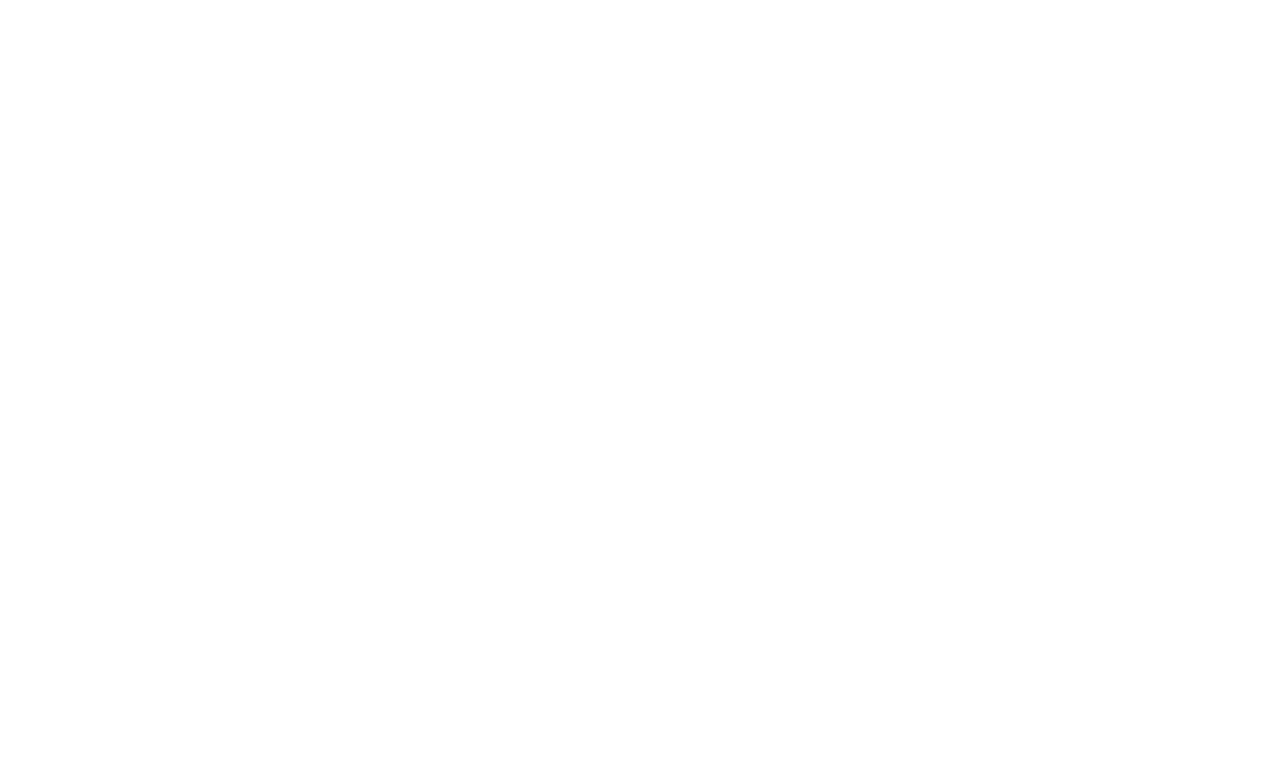
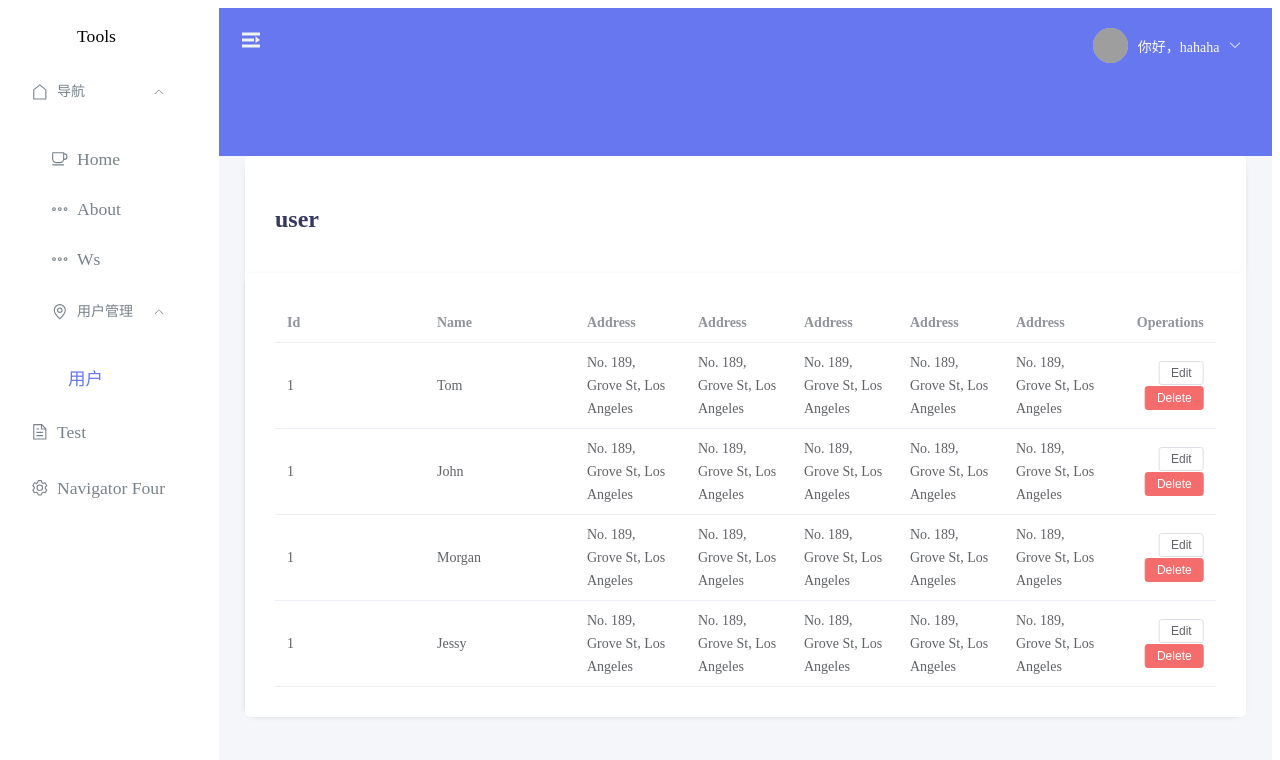
Before and after one commit to xuwuruoshui/tools, a Vue app in the folder front/: page /user in a window 1280 px wide. Before the commit this address had no page. Shown: the top 760 px of the page. Built offline with nearby package versions, Linux system fonts and the light colour scheme; grey boxes are pictures that could not be loaded; what vue3-pdfjs would draw is missing.

Commit message:
chore(front): nothing

```diff
--- a/front/src/router/index.ts
+++ b/front/src/router/index.ts
@@ -34,6 +34,10 @@ const router = createRouter({
                     path: '/ws',
                     name: 'ws',
                     component: () => import('../views/Ws.vue')
+                },{
+                    path:'/user',
+                    name: 'user',
+                    component: ()=>import('../views/list/User.vue')
                 }
             ]
         },
--- a/front/src/views/Index.vue
+++ b/front/src/views/Index.vue
@@ -1,8 +1,10 @@
 <template>
-  <div id="index">
+  <el-row id="index">
     <!--#region 菜单路由 -->
-    <div id="nav-menu">
-      <el-menu :default-active="defaultActive" :default-openeds="['']" :collapse="isCollapse" :router="true"
+    <el-col :xs="4" :sm="4" :md="4" :lg="4" :xl="4">
+      <el-row id="nav-menu">
+        <el-menu  :default-active="defaultActive" :default-openeds="['']"
+                 :collapse="isCollapse" :router="true"
                  text-color="#78828a" active-text-color="#6777ef" background-color="#ffffff">
           <!--#region 折叠开关 -->
           <el-menu-item class="logo" index="">
@@ -44,11 +46,10 @@
                 <el-icon>
                   <location/>
                 </el-icon>
-              <span>Navigator One</span>
+                <span>用户管理</span>
               </template>
               <el-menu-item-group>
-              <el-menu-item index="1-1">item one</el-menu-item>
-              <el-menu-item index="1-2">item two</el-menu-item>
+                <el-menu-item index="/user">用户</el-menu-item>
               </el-menu-item-group>
             </el-sub-menu>
           </el-sub-menu>
@@ -65,11 +66,13 @@
             <template #title>Navigator Four</template>
           </el-menu-item>
         </el-menu>
-    </div>
+      </el-row>
+    </el-col>
     <!--#endregion 菜单路由 -->
     <!--#region 内容 -->
-    <div id="content">
-      <header id="header">
+    <el-col :xs="20" :sm="20" :md="20" :lg="20" :xl="20">
+      <el-row id="content" justify="start">
+        <el-col id="header">
           <el-icon class="icon" @click="collapseMenu">
             <Expand v-show="!isCollapse"/>
             <Fold v-show="isCollapse"/>
@@ -95,9 +98,8 @@
               </template>
             </el-dropdown>
           </div>
-      </header>
-
-      <div id="article">
+        </el-col>
+        <el-col id="article">
           <section class="section">
             <div class="title">
               <h1>{{ title }} </h1>
@@ -106,10 +108,11 @@
               <RouterView/>
             </div>
           </section>
-      </div>
-    </div>
+        </el-col>
+      </el-row>
+    </el-col>
     <!--#endregion 内容 -->
-  </div>
+  </el-row>
 </template>
 
 <script setup lang="ts">
@@ -153,15 +156,15 @@ watch(() =>
 
 <style lang="scss" scoped>
 #index {
-  width: 100%;
-  height: 100%;
+  width: 100vw;
+  height: 100vh;
   display: flex;
 
   #nav-menu {
     height: 100%;
 
     .el-menu {
-      border-right: 0px;
+      border-right: 0;
       height: 100%;
     }
 
@@ -193,15 +196,11 @@ watch(() =>
 
   #content {
     height: 100%;
-    flex-grow: 1;
     background: #f4f6f9;
-    display: flex;
-    flex-direction: column;
-    align-items: center;
+
+
 
     #header {
-      width: 100%;
-      height: 11%;
       background: #6777ef;
       cursor: pointer;
       font-size: 1.5rem;
@@ -244,9 +243,9 @@ watch(() =>
           background-color: #ffffff;
           padding: 10px;
           border-radius: 5px;
-          position: relative;
-          left: 0px;
-          top: -20px;
+          //position: relative;
+          //left: 0px;
+          //top: -20px;
           box-shadow: rgb(0 0 0) 0px 2px 8px -7px;
 
           h1 {
--- /dev/null
+++ b/front/src/views/Index1.vue
@@ -0,0 +1,273 @@
+<template>
+  <div id="index">
+    <!--#region 菜单路由 -->
+    <div id="nav-menu">
+      <el-menu :default-active="defaultActive" :default-openeds="['']" :collapse="isCollapse" :router="true"
+               text-color="#78828a" active-text-color="#6777ef" background-color="#ffffff">
+        <!--#region 折叠开关 -->
+        <el-menu-item class="logo" index="">
+          <el-row v-show="isCollapse">To</el-row>
+          <template #title>
+            <el-row>Tools</el-row>
+          </template>
+        </el-menu-item>
+        <!--#endregion 折叠开关 -->
+        <el-sub-menu index="">
+          <template #title>
+            <el-icon>
+              <House/>
+            </el-icon>
+            <span>导航</span>
+          </template>
+          <el-menu-item-group>
+            <el-menu-item index="/home">
+              <el-icon>
+                <CoffeeCup/>
+              </el-icon>
+              Home
+            </el-menu-item>
+            <el-menu-item index="/about">
+              <el-icon>
+                <More/>
+              </el-icon>
+              About
+            </el-menu-item>
+            <el-menu-item index="/ws">
+              <el-icon>
+                <More/>
+              </el-icon>
+              Ws
+            </el-menu-item>
+          </el-menu-item-group>
+          <el-sub-menu index="1">
+            <template #title>
+              <el-icon>
+                <location/>
+              </el-icon>
+              <span>用户管理</span>
+            </template>
+            <el-menu-item-group>
+              <el-menu-item index="/user">用户</el-menu-item>
+            </el-menu-item-group>
+          </el-sub-menu>
+        </el-sub-menu>
+        <el-menu-item index="/test">
+          <el-icon>
+            <document/>
+          </el-icon>
+          <template #title>Test</template>
+        </el-menu-item>
+        <el-menu-item index="4">
+          <el-icon>
+            <setting/>
+          </el-icon>
+          <template #title>Navigator Four</template>
+        </el-menu-item>
+      </el-menu>
+    </div>
+    <!--#endregion 菜单路由 -->
+    <!--#region 内容 -->
+    <div id="content">
+      <header id="header">
+        <el-icon class="icon" @click="collapseMenu">
+          <Expand v-show="!isCollapse"/>
+          <Fold v-show="isCollapse"/>
+        </el-icon>
+        <div class="userInfo">
+          <el-avatar class="avatar" :size="35"
+                     src="https://cube.elemecdn.com/0/88/03b0d39583f48206768a7534e55bcpng.png"/>
+          <el-dropdown class="userData">
+            <span class="el-dropdown-link">
+              你好，hahaha
+              <el-icon class="el-icon--right">
+                <arrow-down/>
+              </el-icon>
+            </span>
+            <template #dropdown>
+              <el-dropdown-menu>
+                <el-dropdown-item>Action 1</el-dropdown-item>
+                <el-dropdown-item>Action 2</el-dropdown-item>
+                <el-dropdown-item>Action 3</el-dropdown-item>
+                <el-dropdown-item disabled>Action 4</el-dropdown-item>
+                <el-dropdown-item divided>Action 5</el-dropdown-item>
+              </el-dropdown-menu>
+            </template>
+          </el-dropdown>
+        </div>
+      </header>
+
+      <div id="article">
+        <section class="section">
+          <div class="title">
+            <h1>{{ title }} </h1>
+          </div>
+          <div class="content">
+            <RouterView/>
+          </div>
+        </section>
+      </div>
+    </div>
+    <!--#endregion 内容 -->
+  </div>
+</template>
+
+<script setup lang="ts">
+import {RouterView, useRouter} from 'vue-router'
+import {ref, watch} from 'vue'
+import {ArrowDown, CoffeeCup, Document, Expand, Fold, House, Location, More, Setting,} from '@element-plus/icons-vue'
+
+// #region 折叠
+const isCollapse = ref(false)
+const sideFontSize = ref('1.1rem')
+const collapseMenu = () => {
+  isCollapse.value = !isCollapse.value
+  if (isCollapse.value) {
+    setTimeout(function () {
+      sideFontSize.value = '2rem'
+    }, 300)
+  } else {
+    sideFontSize.value = '1.1rem'
+  }
+}
+// #endregion
+
+// #region 监听路由值的变化
+let title = ref<string | symbol | null | undefined>("")
+let defaultActive = ref<string>("/")
+const router = useRouter()
+
+watch(() =>
+        router.currentRoute.value,
+    (data) => {
+      // 设置标题
+      title.value = data.name
+      // 设置导航值
+      defaultActive.value = data.path
+
+    }, {immediate: true, deep: true})
+// #endregion
+
+
+</script>
+
+<style lang="scss" scoped>
+#index {
+  width: 100%;
+  height: 100%;
+  display: flex;
+
+  #nav-menu {
+    height: 100%;
+
+    .el-menu {
+      border-right: 0px;
+      height: 100%;
+    }
+
+    // 侧边栏字体动态变化
+    $sideFontSize: v-bind('sideFontSize');
+
+    .el-sub-menu {
+      font-size: $sideFontSize;
+
+      .el-icon {
+        font-size: $sideFontSize;
+      }
+    }
+
+    .el-menu-item {
+      font-size: $sideFontSize;
+
+      .el-icon {
+        font-size: $sideFontSize;
+      }
+    }
+
+    .logo {
+      color: #000000;
+      justify-content: center;
+      font-size: 1.1rem;
+    }
+  }
+
+  #content {
+    height: 100%;
+    flex-grow: 2;
+    background: #f4f6f9;
+    display: flex;
+    flex-direction: column;
+    align-items: center;
+
+    #header {
+      width: 100%;
+      height: 11%;
+      background: #6777ef;
+      cursor: pointer;
+      font-size: 1.5rem;
+      display: flex;
+      justify-content: space-between;
+
+      .icon {
+        color: #f2f2f2;
+        margin: 20px;
+      }
+
+      .userInfo {
+        margin: 20px;
+        display: flex;
+        font-size: 1rem;
+
+        .avatar {
+        }
+
+        .userData {
+          color: #fefeff;
+          margin: 10px;
+        }
+      }
+    }
+
+    #article {
+      width: 100%;
+      display: flex;
+      flex-direction: column;
+      align-items: center;
+      color: #34395e;
+
+
+      .section {
+        width: 95%;
+
+
+        .title {
+          background-color: #ffffff;
+          padding: 10px;
+          border-radius: 5px;
+          position: relative;
+          left: 0px;
+          top: -20px;
+          box-shadow: rgb(0 0 0) 0px 2px 8px -7px;
+
+          h1 {
+            padding: 20px;
+          }
+        }
+
+        .content {
+          background-color: #ffffff;
+          padding: 30px;
+          position: relative;
+          left: 0;
+          top: -20px;
+          margin-top: 10px;
+          border-radius: 5px;
+          box-shadow: rgb(0 0 0) -1px 1px 8px -7px;
+        }
+      }
+
+
+    }
+
+  }
+}
+</style>
--- /dev/null
+++ b/front/src/views/list/User.vue
@@ -0,0 +1,77 @@
+<template>
+  <el-table :data="filterTableData" style="width: 100%;">
+    <el-table-column label="Id" prop="id" width="150"/>
+    <el-table-column label="Name" prop="name" width="150"/>
+    <el-table-column label="Address" prop="address" />
+    <el-table-column label="Address" prop="address" />
+    <el-table-column label="Address" prop="address" />
+    <el-table-column label="Address" prop="address" />
+    <el-table-column label="Address" prop="address" />
+    <el-table-column fixed="right" label="Operations" align="right">
+      <template #default="scope">
+        <el-button size="small" @click="handleEdit(scope.$index, scope.row)"
+        >Edit</el-button
+        >
+        <el-button
+            size="small"
+            type="danger"
+            @click="handleDelete(scope.$index, scope.row)"
+        >Delete</el-button
+        >
+      </template>
+    </el-table-column>
+  </el-table>
+</template>
+
+<script lang="ts" setup>
+import { computed, ref } from 'vue'
+
+interface User {
+  id: string
+  date: string
+  name: string
+  address: string
+}
+
+const search = ref('')
+const filterTableData = computed(() =>
+    tableData.filter(
+        (data) =>
+            !search.value ||
+            data.name.toLowerCase().includes(search.value.toLowerCase())
+    )
+)
+const handleEdit = (index: number, row: User) => {
+  console.log(index, row)
+}
+const handleDelete = (index: number, row: User) => {
+  console.log(index, row)
+}
+
+const tableData: User[] = [
+  {
+    id: '1',
+    date: '2016-05-03',
+    name: 'Tom',
+    address: 'No. 189, Grove St, Los Angeles',
+  },
+  {
+    id: '1',
+    date: '2016-05-02',
+    name: 'John',
+    address: 'No. 189, Grove St, Los Angeles',
+  },
+  {
+    id: '1',
+    date: '2016-05-04',
+    name: 'Morgan',
+    address: 'No. 189, Grove St, Los Angeles',
+  },
+  {
+    id: '1',
+    date: '2016-05-01',
+    name: 'Jessy',
+    address: 'No. 189, Grove St, Los Angeles',
+  },
+]
+</script>
```
Lines whose indentation alone changed are shown as unchanged.
